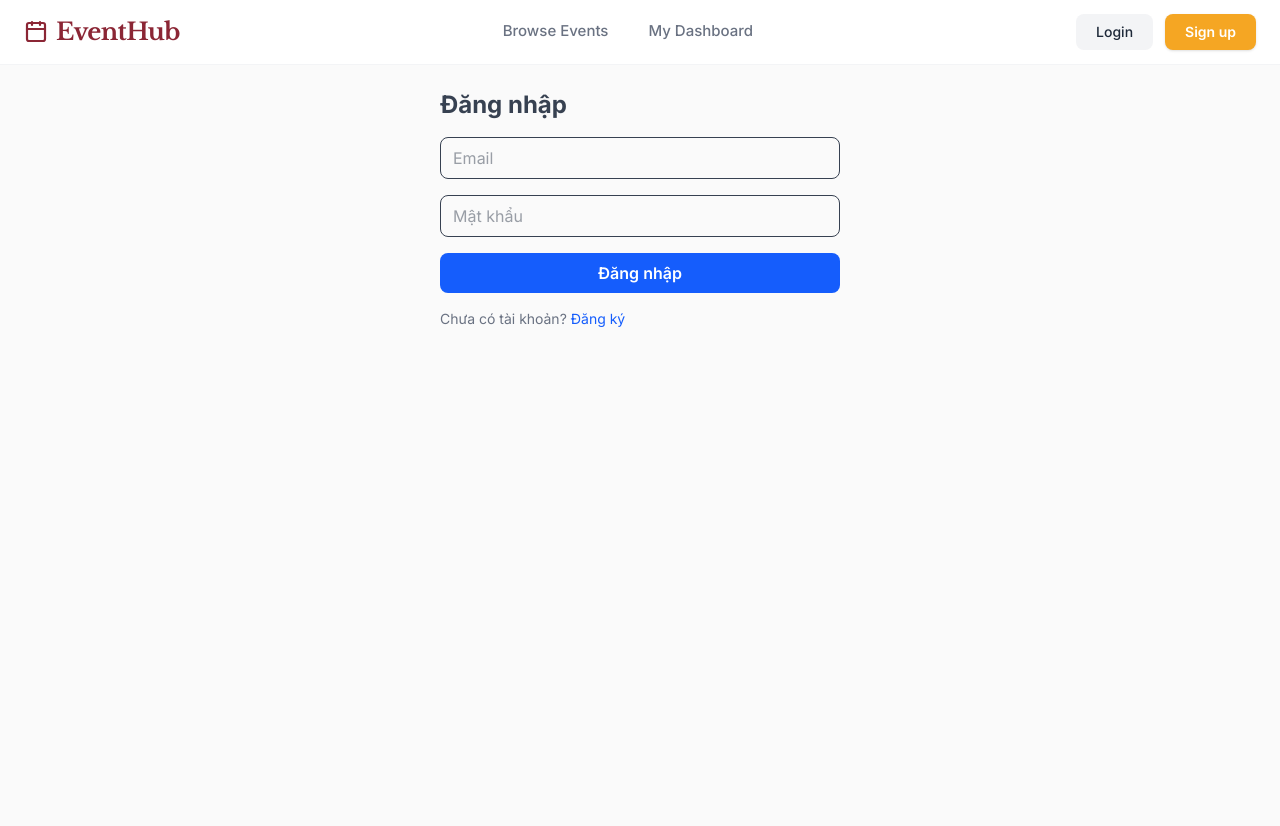
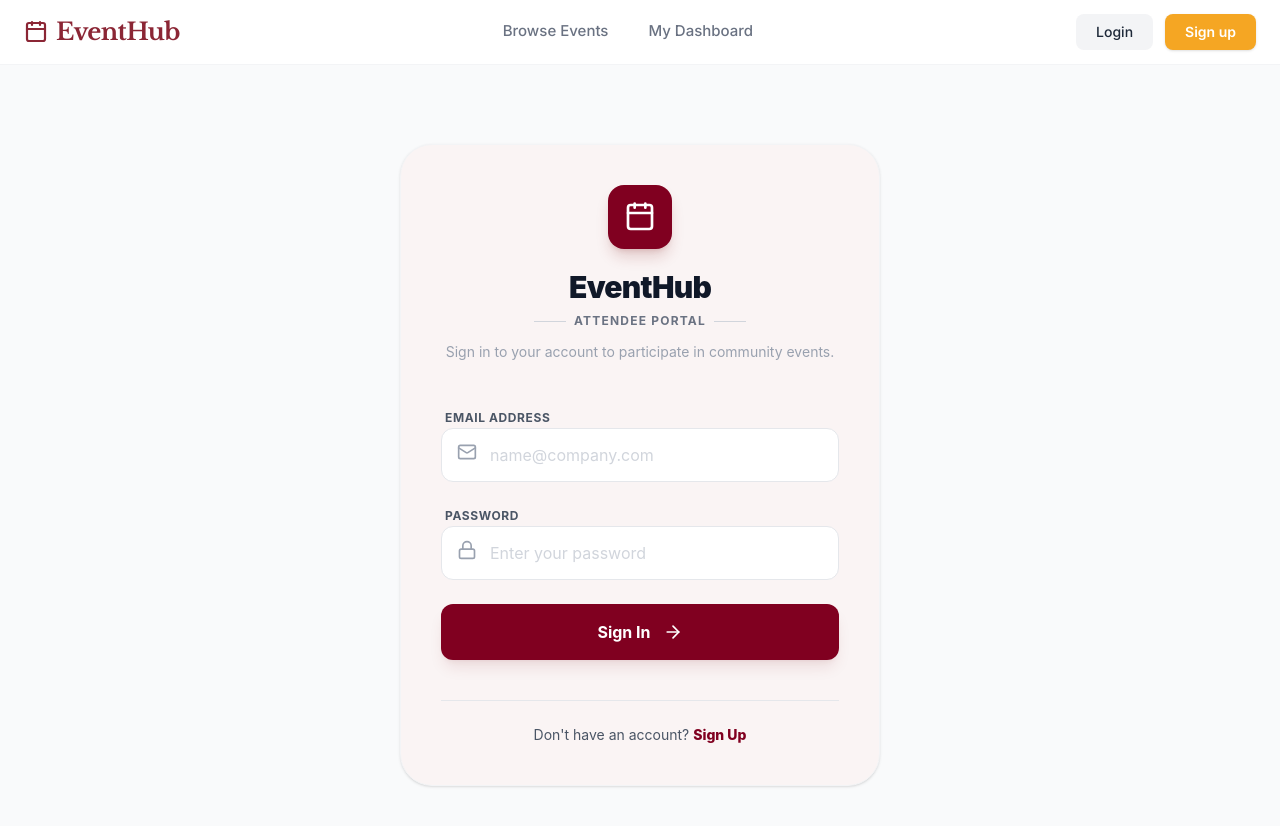
Before and after one commit to ThiMung/frontend_user, a React (Vite) app: page /login in a window 1280 px wide. Shown: the top 826 px of the page. Before the commit the page ends 800 px from the top, so only its background shows below. Built offline with nearby package versions, Linux system fonts and the light colour scheme; no server answers.

Commit message:
Fix route of register, login

```diff
--- a/src/pages/LoginPage.jsx
+++ b/src/pages/LoginPage.jsx
@@ -1,63 +1,185 @@
 import React, { useState } from 'react';
-import { Link, useNavigate } from 'react-router-dom';
-import { authService } from '../services/authService';
+import { Mail, Lock, Calendar, ArrowRight } from 'lucide-react';
+import { useNavigate, Link } from 'react-router-dom';
+import toast, { Toaster } from 'react-hot-toast'; // Thư viện hiển thị thông báo (Alert) dạng Toast trượt siêu đẹp
+
+// Giữ nguyên đường dẫn import từ hệ thống dự án để kết nối API và global state Zustand
+import api from '../services/api';
 import { authStore } from '../store/authStore';
 
 const LoginPage = () => {
   const navigate = useNavigate();
+
+  // Lấy hàm setAuth từ Zustand store toàn cục để lưu thông tin User và Token sau khi đăng nhập thành công
   const setAuth = authStore((s) => s.setAuth);
-    const [email, setEmail] = useState('');
-    const [password, setPassword] = useState('');
-    const [error, setError] = useState('');
-    const [loading, setLoading] = useState(false);
 
+  // Gộp các trường nhập liệu (Email, Password) vào chung một State Object để quản lý dữ liệu gọn gàng
+  const [formData, setFormData] = useState({
+    email: '',
+    password: '',
+  });
+
+  // State quản lý mảng lỗi Validation trả về từ Form Request của Laravel (HTTP 422)
+  const [errors, setErrors] = useState({});
+  // State quản lý trạng thái xoay vòng loading của nút bấm khi đang đợi API phản hồi
+  const [isLoading, setIsLoading] = useState(false);
+
+  // Hàm xử lý kích hoạt khi người dùng nhấn nút bấm đăng nhập (Sign In)
   const handleSubmit = async (e) => {
-        e.preventDefault();
-        setError('');
-        setLoading(true);
+    e.preventDefault(); // Ngăn chặn cơ chế reload trang mặc định của trình duyệt
+    setIsLoading(true); // Bật trạng thái Loading xoay tròn trên nút bấm
+    setErrors({});      // Làm sạch mảng lỗi cũ trước khi thực hiện request mới
+
     try {
-            const data = await authService.login({ email, password });
-            setAuth(data.user, data.token);
+      // ĐÃ SỬA: Đính kèm thêm trường 'required_role' vào body gửi lên để thỏa mãn điều kiện validate của Laravel
+      const requestData = {
+        ...formData,
+        required_role: 'attendee' // Form này là Attendee Portal nên gửi cứng vai trò là 'attendee' lên backend
+      };
+
+      // Gửi request kèm theo cục requestData mới lên API login của Attendee
+      const response = await api.post('/attendee/login', requestData);
+
+      // Bóc tách dữ liệu linh hoạt, phòng trường hợp backend bọc dữ liệu trong nhánh data lồng (.data.data)
+      const userData = response.data.user || response.data.data?.user;
+      const tokenData = response.data.token || response.data.data?.token;
+
+      // Bẫy lỗi bảo vệ: Nếu Backend xác thực đúng nhưng không trả về chuỗi Token mã hóa Sanctum
+      if (!tokenData) {
+        toast.error('Authentication failure: Token not provided by server.', { position: 'top-right' });
+        setIsLoading(false);
+        return;
+      }
+
+      // Hiển thị thông báo đăng nhập thành công tuyệt đẹp bằng tiếng Anh thông qua Hot-Toast
+      toast.success('Login successful! Welcome back to EventHub.', {
+        position: 'top-right',
+        duration: 3000
+      });
+
+      // Đồng bộ dữ liệu User và Token nhận về từ API vào global state Zustand Store để các trang sau sử dụng
+      setAuth(userData, tokenData);
+
+      // LUỒNG XỬ LÝ: Đợi 1.5 giây để hiệu ứng Toast chạy xong, sau đó chuyển hướng thẳng về trang chủ (Dashboard)
+      setTimeout(() => {
         navigate('/');
+      }, 1500);
+
     } catch (err) {
-            setError(err.response?.data?.message || 'Đăng nhập thất bại');
+      // Nhánh 1: Bắt lỗi Validation Form của Laravel FormRequest (HTTP 422 - Khi thiếu trường hoặc sai định dạng)
+      if (err.response && err.response.status === 422) {
+        setErrors(err.response.data.errors || {}); // Map chi tiết mảng lỗi vào từng ô input tương ứng
+        toast.error('Validation failed. Please check the fields below.', { position: 'top-right' });
+      }
+      // Nhánh 2: Bắt lỗi sai tài khoản mật khẩu (HTTP 401 Unauthorized) hoặc chặn chéo sai Role (HTTP 403 Forbidden) từ Laravel
+      else if (err.response && (err.response.status === 401 || err.response.status === 403)) {
+        toast.error(err.response.data.message || 'Invalid credentials or unauthorized role!', { position: 'top-right' });
+      }
+      // Nhánh 3: Xử lý các lỗi hệ thống ngầm, lỗi kết nối hoặc sập cơ sở dữ liệu (HTTP 500)
+      else {
+        toast.error(err.response?.data?.message || 'Server connection error. Please try again later.', { position: 'top-right' });
+      }
     } finally {
-            setLoading(false);
+      setIsLoading(false); // Tắt hiệu ứng loading sau khi xử lý xong (Bất kể chạy thành công hay thất bại)
     }
   };
 
   return (
-        <div className="max-w-md mx-auto p-6">
-            <h1 className="text-2xl font-bold mb-4">Đăng nhập</h1>
-            <form onSubmit={handleSubmit} className="space-y-4">
-                {error && <p className="text-red-600 text-sm">{error}</p>}
+    <div className="min-h-screen bg-gray-50 flex items-center justify-center p-4 font-sans text-[#2D3748]">
+      {/* Component bắt buộc của thư viện react-hot-toast để hiển thị thông báo trượt ra màn hình */}
+      <Toaster />
+
+      {/* Main Card Container - Khung chứa cấu trúc thiết kế của Form */}
+      <div className="bg-[#FAF4F4] p-8 md:p-10 rounded-[2rem] shadow-sm border border-gray-100 w-full max-w-[480px]">
+
+        {/* Branding & Header - Phần nhận diện thương hiệu của EventHub */}
+        <div className="flex flex-col items-center mb-10">
+          <div className="bg-[#800020] p-4 rounded-2xl mb-5 shadow-lg shadow-red-900/20">
+            <Calendar className="text-white w-8 h-8" />
+          </div>
+          <h1 className="text-3xl font-black text-gray-900 tracking-tight">EventHub</h1>
+          <div className="flex items-center gap-2 mt-2">
+            <span className="h-px w-8 bg-gray-300"></span>
+            <p className="text-gray-500 font-bold uppercase text-xs tracking-widest">Attendee Portal</p>
+            <span className="h-px w-8 bg-gray-300"></span>
+          </div>
+          <p className="text-gray-400 text-sm text-center mt-3 leading-relaxed">
+            Sign in to your account to participate in community events.
+          </p>
+        </div>
+
+        {/* Login Form - Khởi đầu biểu mẫu điền thông tin */}
+        <form onSubmit={handleSubmit} className="space-y-5">
+
+          {/* Ô nhập Địa chỉ Email */}
+          <div className="space-y-1.5">
+            <label className="text-xs font-bold uppercase tracking-wider text-gray-600 ml-1">Email Address</label>
+            <div className="relative group">
+              <Mail className="absolute left-4 top-3.5 text-gray-400 group-focus-within:text-[#800020] w-5 h-5 transition-colors" />
               <input
                 type="email"
-                    placeholder="Email"
-                    value={email}
-                    onChange={(e) => setEmail(e.target.value)}
+                placeholder="name@company.com"
+                className="w-full pl-12 pr-4 py-3.5 bg-white border border-gray-200 rounded-xl outline-none focus:ring-4 focus:ring-[#800020]/5 focus:border-[#800020] transition-all placeholder:text-gray-300"
+                value={formData.email}
+                onChange={(e) => setFormData({ ...formData, email: e.target.value })}
                 required
-                    className="w-full border rounded-lg px-3 py-2"
               />
+            </div>
+            {/* Vùng hiển thị thông báo lỗi cụ thể dành cho trường Email từ Backend */}
+            {errors.email && <p className="text-red-500 text-xs mt-1 font-medium italic">*{errors.email[0]}</p>}
+          </div>
+
+          {/* Ô nhập Mật khẩu */}
+          <div className="space-y-1.5">
+            <label className="text-xs font-bold uppercase tracking-wider text-gray-600 ml-1">Password</label>
+            <div className="relative group">
+              <Lock className="absolute left-4 top-3.5 text-gray-400 group-focus-within:text-[#800020] w-5 h-5 transition-colors" />
               <input
                 type="password"
-                    placeholder="Mật khẩu"
-                    value={password}
-                    onChange={(e) => setPassword(e.target.value)}
+                placeholder="Enter your password"
+                className="w-full pl-12 pr-4 py-3.5 bg-white border border-gray-200 rounded-xl outline-none focus:ring-4 focus:ring-[#800020]/5 focus:border-[#800020] transition-all placeholder:text-gray-300"
+                value={formData.password}
+                onChange={(e) => setFormData({ ...formData, password: e.target.value })}
                 required
-                    className="w-full border rounded-lg px-3 py-2"
               />
+            </div>
+            {/* Vùng hiển thị thông báo lỗi cụ thể dành cho trường Password từ Backend */}
+            {errors.password && <p className="text-red-500 text-xs mt-1 font-medium italic">*{errors.password[0]}</p>}
+          </div>
+
+          {/* Nút gửi thông tin Đăng Nhập kèm xử lý trạng thái quay vòng Loading khi click */}
           <button
             type="submit"
-                    disabled={loading}
-                    className="w-full bg-blue-600 text-white py-2 rounded-lg font-semibold disabled:opacity-50"
+            disabled={isLoading}
+            className="w-full bg-[#800020] text-white py-4 rounded-xl font-bold text-base hover:bg-[#600018] transition-all shadow-lg shadow-red-900/10 flex items-center justify-center gap-3 active:scale-[0.99] disabled:opacity-70 mt-6"
           >
-                    {loading ? 'Đang xử lý...' : 'Đăng nhập'}
+            {isLoading ? (
+              <span className="flex items-center gap-2">
+                {/* SVG Vòng xoay chuyển động (Spinner Icon) khi đang đợi phản hồi */}
+                <svg className="animate-spin h-5 w-5 text-white" viewBox="0 0 24 24">
+                  <circle className="opacity-25" cx="12" cy="12" r="10" stroke="currentColor" strokeWidth="4"></circle>
+                  <path className="opacity-75" fill="currentColor" d="M4 12a8 8 0 018-8V0C5.373 0 0 5.373 0 12h4zm2 5.291A7.962 7.962 0 014 12H0c0 3.042 1.135 5.824 3 7.938l3-2.647z"></path>
+                </svg>
+                Processing...
+              </span>
+            ) : (
+              <>
+                Sign In <ArrowRight className="w-5 h-5" />
+              </>
+            )}
           </button>
         </form>
-            <p className="mt-4 text-sm text-gray-500">
-                Chưa có tài khoản? <Link to="/register" className="text-blue-600">Đăng ký</Link>
+
+        {/* Khung liên kết chuyển hướng nhanh dành cho người dùng chưa có tài khoản */}
+        <div className="mt-10 pt-6 border-t border-gray-200 text-center">
+          <p className="text-gray-600 text-sm">
+            Don't have an account?{' '}
+            <Link to="/register" className="text-[#800020] font-extrabold hover:underline underline-offset-4">
+              Sign Up
+            </Link>
           </p>
+        </div>
+      </div>
     </div>
   );
 };
--- a/src/pages/RegisterPage.jsx
+++ b/src/pages/RegisterPage.jsx
@@ -33,7 +33,7 @@ const RegisterPage = () => {
 
     try {
       // Gọi API Laravel Backend trực tiếp qua shared Axios instance (Không dùng Service Pattern rườm rà)
-      const response = await api.post('/register', formData);
+      const response = await api.post('/attendee/register', formData);
 
       // Hiển thị thông báo đăng ký thành công bằng Tiếng Anh thông qua thư viện Hot-Toast
       toast.success('Registration successful! Welcome to EventHub.', {
@@ -77,11 +77,11 @@ const RegisterPage = () => {
           <h1 className="text-3xl font-black text-gray-900 tracking-tight">EventHub</h1>
           <div className="flex items-center gap-2 mt-2">
             <span className="h-px w-8 bg-gray-300"></span>
-            <p className="text-gray-500 font-bold uppercase text-xs tracking-widest">Organizer Portal</p>
+            <p className="text-gray-500 font-bold uppercase text-xs tracking-widest">Attendee Portal</p>
             <span className="h-px w-8 bg-gray-300"></span>
           </div>
           <p className="text-gray-400 text-sm text-center mt-3 leading-relaxed">
-            Create your organizer account to start managing community events.
+            Create your attendee account to start participating in community events.
           </p>
         </div>
 
```
Lines whose indentation alone changed are shown as unchanged.
